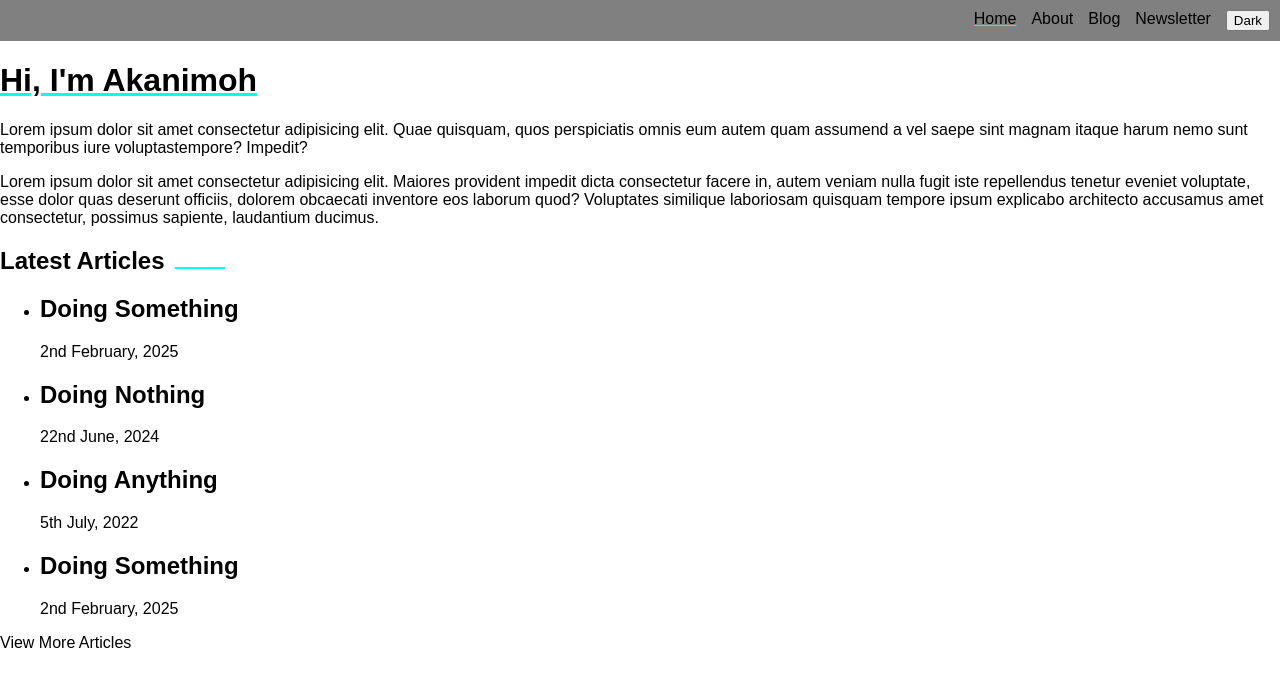
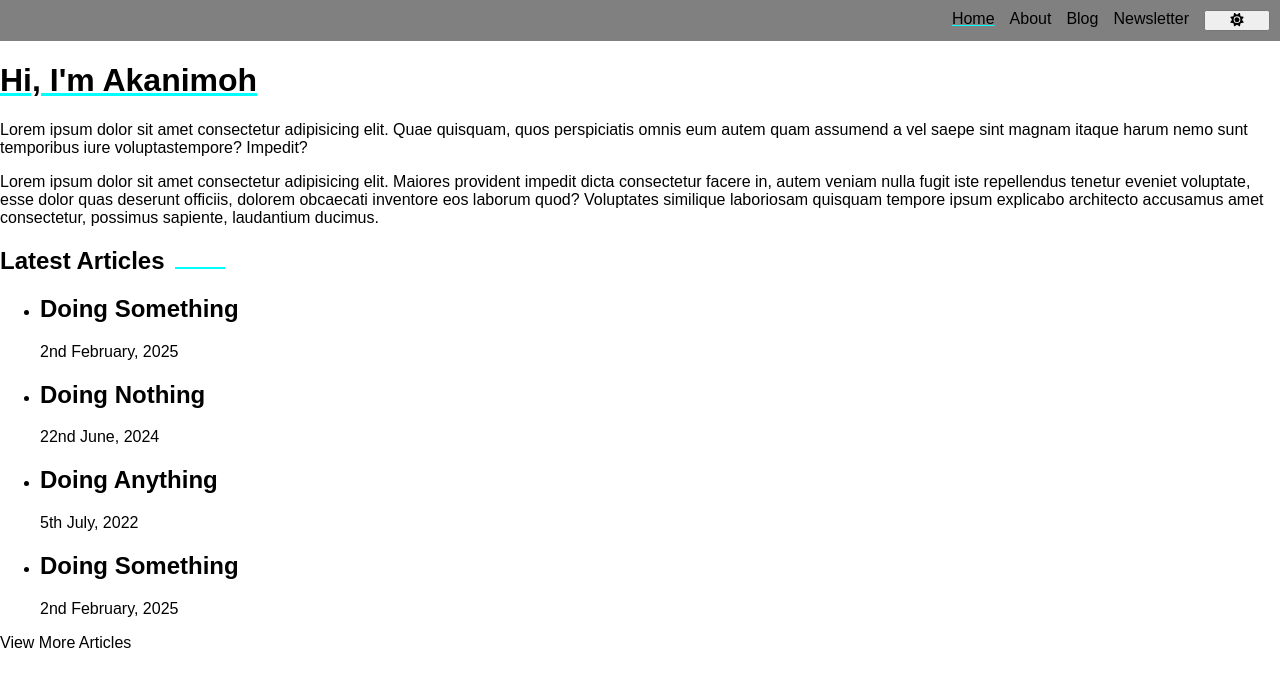
Before and after one commit to 5Akan/Blog, a React (Vite) app: page / in a window 1280 px wide. Shown: the top 686 px of the page. Built offline with nearby package versions, Linux system fonts and the light colour scheme.

Commit message:
Using font awesome

```diff
--- a/package.json
+++ b/package.json
@@ -10,6 +10,9 @@
     "preview": "vite preview"
   },
   "dependencies": {
+    "@fortawesome/fontawesome-svg-core": "^6.7.2",
+    "@fortawesome/free-solid-svg-icons": "^6.7.2",
+    "@fortawesome/react-fontawesome": "^0.2.2",
     "react": "^19.0.0",
     "react-dom": "^19.0.0",
     "react-router-dom": "^7.3.0"
--- a/src/App.jsx
+++ b/src/App.jsx
@@ -6,6 +6,8 @@
 import AllBlogs from './Pages/AllBlogs.jsx';
 import SuccessMessage from './Pages/SuccessMessage.jsx';
 import React, {useState} from "react";
+import { FontAwesomeIcon } from "@fortawesome/react-fontawesome";
+import { faSun, faMoon } from "@fortawesome/free-solid-svg-icons";
 
 function App() {
 
@@ -43,6 +45,7 @@
   function changeTheme() {
     setToggle(!toggle);
     if(toggle){
+
       document.getElementById("body").style.backgroundColor = "white"
       document.getElementById("body").style.color = "black"
     }else{
@@ -67,7 +70,8 @@
           {/* Handling underline of each nav */}
 
           <button id='theme-button' onClick={changeTheme}>
-        { toggle ? 'Light':'Dark' }</button>
+          <FontAwesomeIcon className='icon' icon={toggle ? faMoon : faSun} /></button>
+
         </ul>
 
 
--- a/src/index.css
+++ b/src/index.css
@@ -54,12 +54,6 @@
     background-color: aqua;
     margin-left: 10px;
 }
-/* .line-left::before {
-    content: "";
-    display: inline-block;
-    width: 50px; /* Line length */
-    /* height: 2px; Line thickness */
-    /* background-color: black;
-    margin-right: 10px; /* Space between line and text */
-    /* vertical-align: middle;  */
-/* } */
+.icon{
+    width: 50px;
+}
```
Also changed, not shown: 1 other file (tests, documents, lock files or other folders).
